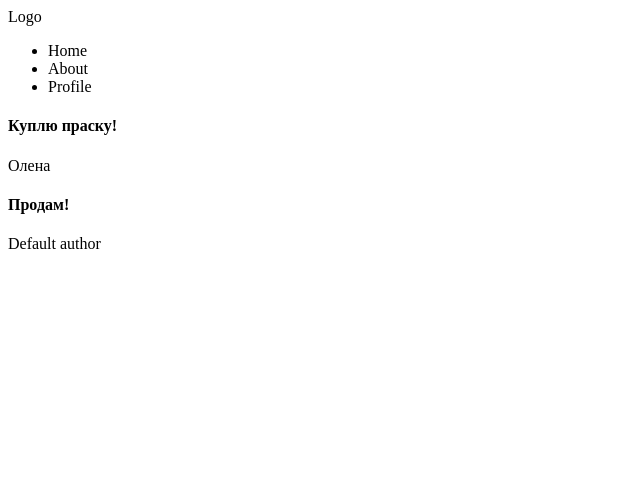
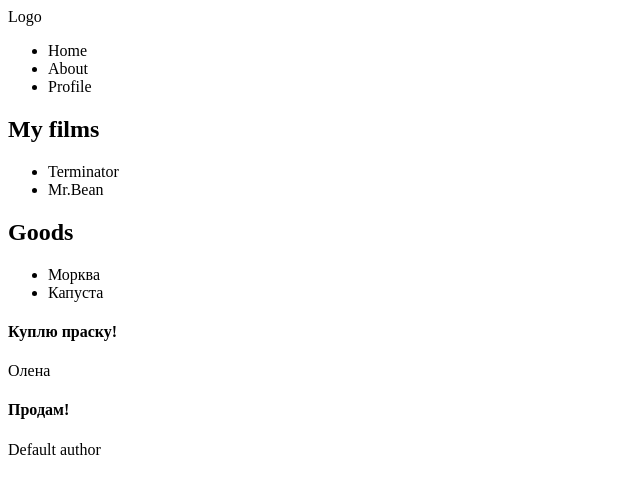
Before and after one commit to Krystyna1307/test-React-Node.js, a React (Vite) app: page / in a window 1280 px wide. Shown: the top 494 px of the page, without its empty margins (0-640 px from the left). Built offline with nearby package versions, Linux system fonts and the light colour scheme.

Commit message:
mod1-les1

```diff
--- a/src/components/App.jsx
+++ b/src/components/App.jsx
@@ -1,12 +1,42 @@
 import Footer from "./Footer/Footer";
 import Header from "./Header/Header";
+import List from "./List/List";
 import Message from "./Message/Message";
 import Section from "./Section/Section";
 
 const App = () => {
+  const isOnline = false;
+
+  const filmsData = [
+    {
+      id: "1",
+      title: "Terminator",
+    },
+    {
+      id: "2",
+      title: "Mr.Bean",
+    },
+  ];
+
+  const goodsData = [
+    {
+      id: "1",
+      title: "Морква",
+    },
+    {
+      id: "2",
+      title: "Капуста",
+    },
+  ];
+
   return (
     <div>
+      {isOnline && <h1>Welcome</h1>}
       <Header />
+
+      <List title="My films" data={filmsData} />
+      <List title="Goods" data={goodsData} />
+
       <Message text="Куплю праску!" author="Олена" />
       <Message text="Продам!" />
     </div>
--- /dev/null
+++ b/src/components/List/List.jsx
@@ -0,0 +1,14 @@
+const List = ({ data, title }) => {
+  return (
+    <div>
+      <h2>{title}</h2>
+      <ul>
+        {data.map((item) => (
+          <li key={item.id}>{item.title}</li>
+        ))}
+      </ul>
+    </div>
+  );
+};
+
+export default List;
```
